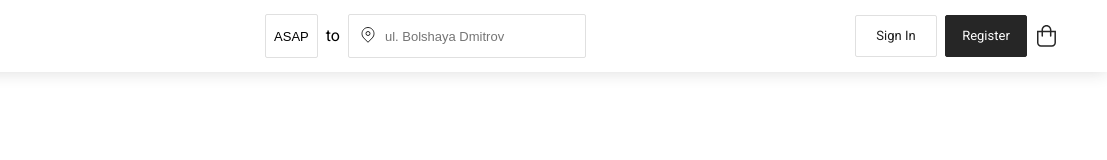
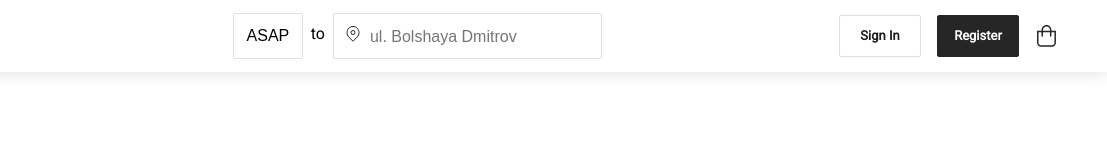
Before and after one commit to blshv/UberEats, a plain HTML site: page index.html in a window 1280 px wide. Shown: the full height of the page, 173-1280 px from the left. Drawn offline with Linux system fonts and the light colour scheme.

Commit message:
fix header font-size & margins

```diff
--- a/css/style.css
+++ b/css/style.css
@@ -47,15 +47,15 @@ header {
 	padding: 14px 24px 12px 36px;
 	border: 1px solid #E0E0E0;
 	border-radius: 2px;
-	font-size: 13px;
+	font-size: 16px;
 }
 
 .search button {
 	background: #fff;
-	padding: 2px 8px 0 8px;
+	padding: 8px 12.5px;
 	border: 1px solid #E0E0E0;
 	border-radius: 2px;
-	font-size: 13px;
+	font-size: 16px;
 }
 
 .right {
@@ -70,12 +70,13 @@ header {
 	justify-content: center;
 	text-decoration: none;
 	color: #1D1D1D;
-	margin-right: 8px;
+	margin-right: 16px;
 	width: 80px;
 	height: 40px;
 	border: 1px solid #E0E0E0;
 	border-radius: 2px;
 	font-size: 13px;
+	font-weight: 600;
 }
 
 .right button {
@@ -83,5 +84,4 @@ header {
 	background: url(../img/basket.svg) no-repeat center;
 	height: 24px;
 	width: 24px;
-	font-size: 13px;
 }
--- a/index.html
+++ b/index.html
@@ -24,8 +24,8 @@
 						<input type="text" placeholder="ul. Bolshaya Dmitrov">
 					</div>
 					<div class="right">
-						<a href="#">Sign In</a>
-						<a href="#" style="background:#262626; color: white; border: 1px solid #262626;">Register</a>
+						<a href="">Sign In</a>
+						<a href="" style="background:#262626; color: white; border: 1px solid #262626;">Register</a>
 						<button></button>
 					</div>
 				</div>
```
